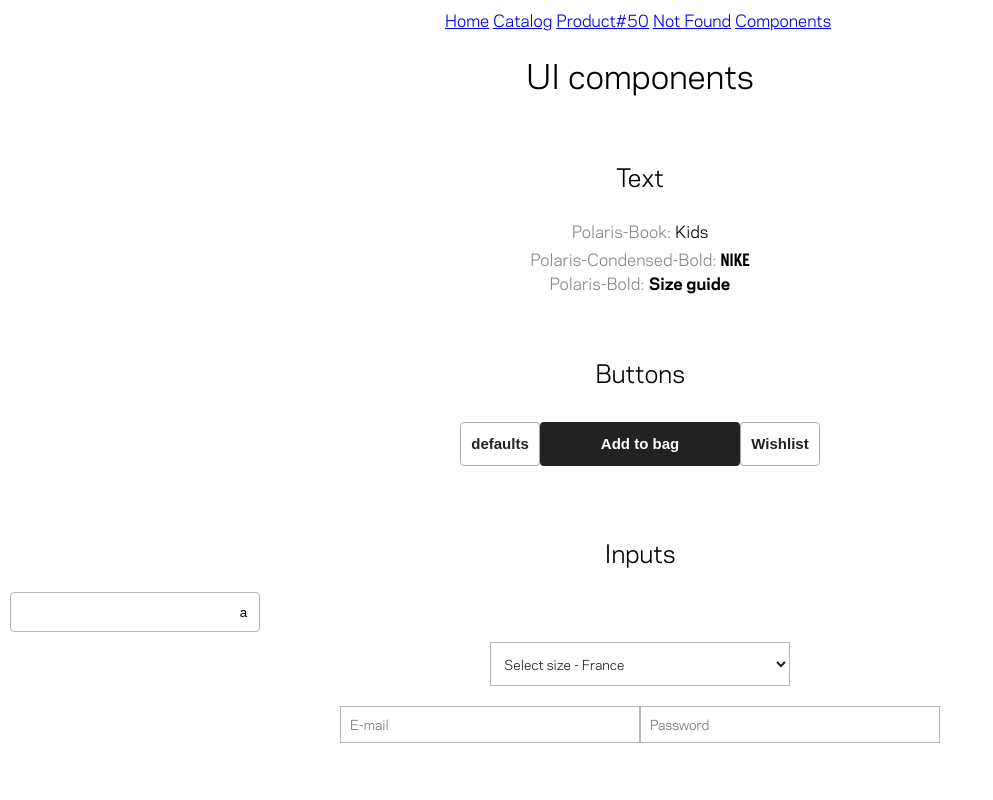
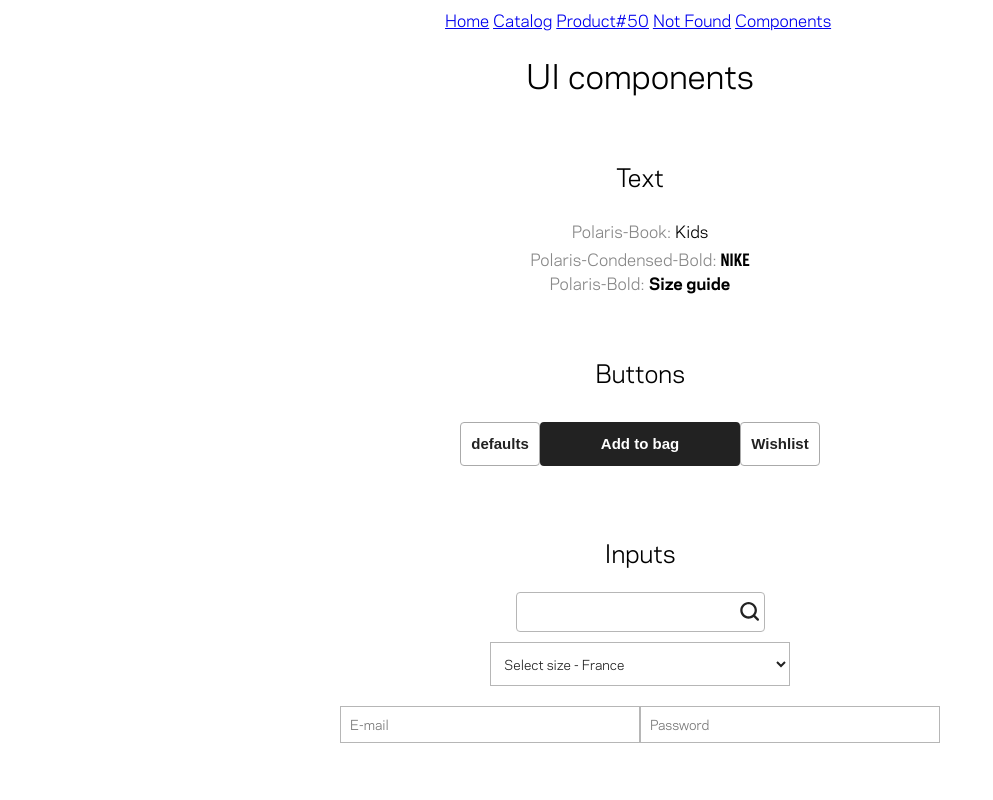
Before and after one commit to lihalmeida/react-farfetch, a React (Create React App) app: page /components in a window 1280 px wide. Shown: the top 800 px of the page, without its empty margins (0-993 px from the left). Built offline with nearby package versions, Linux system fonts and the light colour scheme.

Commit message:
Add proptypes Select component. Add icon to Search component.

```diff
--- a/src/components/Search/Search.jsx
+++ b/src/components/Search/Search.jsx
@@ -1,6 +1,6 @@
 import React from 'react';
 import PropTypes from 'prop-types';
-import classNames from 'classnames';
+import Icon from 'components/Icon/Icon';
 import classes from './Search.module.scss';
 
 export class Search extends React.Component {
@@ -20,7 +20,10 @@ export class Search extends React.Component {
   };
 
   handleKeyUp = (e) => {
-    console.log('key up', e);
+    const ENTER = 13
+    if (e.keyCode === ENTER) {
+      this.props.onSubmit();
+    }
   }
 
   handleSubmit = (e) => {
@@ -30,24 +33,24 @@ export class Search extends React.Component {
 
   render() {
     return (
-      <form className={classes.root}>
+      <div className={classes.root}>
         <input
           className={classes.searchField}
           type="search"
           value={this.props.value}
           placeholder={this.props.placehold}
           onChange={this.props.onChange}
-          onKeyUp={this.props.handleKeyUp}
-          onSubmit={this.props.handleSubmit}
+          onKeyUp={this.handleKeyUp}
+          onSubmit={this.handleSubmit}
         />
-        <button
-          type="button"
+        <div
+          role="button"
           className={classes.searchInput}
           onClick={this.props.onSubmit}
         >
-          <span>a</span>
-        </button>
-      </form>
+          <Icon width={30} height={30} icon="search" />
+        </div>
+      </div>
     );
   }
 }
--- a/src/components/Search/Search.module.scss
+++ b/src/components/Search/Search.module.scss
@@ -1,13 +1,12 @@
 @import '../../styles/variables.scss';
 
 .root {
-  display: flex;
+  display: inline-flex;
   align-items: center;
   justify-content: space-between;
   min-width: 100px;
   max-width: 250px;
   height: 40px;
-  text-align: left;
   background-color: $white;
   padding: 0;
   margin-top: auto;
@@ -30,8 +29,10 @@
 }
 
 .searchInput {
-  height: 40px;
-  width: 40px;
+  display: flex;
+  align-items: center;
+  height: 100%;
+  width: 100%;
   border: none;
   background-color: transparent;
   cursor: pointer;
--- a/src/components/Select/Select.jsx
+++ b/src/components/Select/Select.jsx
@@ -4,14 +4,39 @@ import classNames from 'classnames';
 import classes from './Select.module.scss';
 
 export class Select extends React.Component {
+  static propTypes = {
+    options: PropTypes.arrayOf(PropTypes.shape({
+      disabled: PropTypes.bool,
+      value: PropTypes.string.isRequired,
+      label: PropTypes.string.isRequired
+    })),
+    value: PropTypes.string,
+    onChange: PropTypes.func
+  };
+
+  static defaultProps = {
+    options: [],
+    value: '',
+    onChange: () => {},
+  };
+
   render() {
     return (
       <div>
-        <select className={classes.root}>
-          <option disabled="" value="default">Select size - France</option>
-          <option value="34">34 FR</option>
-          <option value="34">36 FR</option>
-          <option value="34">38 FR</option>
+        <select
+          className={classes.root}
+          value={this.props.value}
+          onChange={this.props.onChange}
+        >
+          {this.props.options.map((opt) => (
+            <option
+              key={ `op_${opt.value}` }
+              disabled={Boolean(opt.disabled)}
+              value={opt.value}
+            >
+              {opt.label}
+            </option>
+          ))}
         </select>
       </div>
     );
--- a/src/containers/Components/Components.jsx
+++ b/src/containers/Components/Components.jsx
@@ -11,7 +11,8 @@ class Components extends Component {
   state = {
     email: '',
     password: '',
-    search: ''
+    search: '',
+    size: '0'
   };
 
   handleEmailChange = (e) => {
@@ -24,14 +25,26 @@ class Components extends Component {
 
   handleSearchChange = (e) => {
     console.log('* search change *');
-    this.setState({ search: e.target.value })
+    this.setState({ search: e.target.value });
   }
 
   handleSearchSubmit = (e) => {
     console.log('Submit');
   }
 
+  handleChoiceSelect = (e) => {
+    console.log('* size change *');
+    this.setState({ size: e.target.value });
+  }
+
   render() {
+    const sizes = [
+      { value: '0',  label: 'Select size - France', disabled: true },
+      { value: '34', label: '34 FR' },
+      { value: '36', label: '36 FR' },
+      { value: '38', label: '38 FR' }
+    ];
+
     return (
       <div className={classes.root}>
         <h1>UI components</h1>
@@ -68,7 +81,11 @@ class Components extends Component {
               onChange={this.handleSearchChange}
               onSubmit={this.handleSearchSubmit}
             />
-            <Select />
+            <Select
+              options={sizes}
+              value={this.state.size}
+              onChange={this.handleChoiceSelect}
+            />
             <Input
               type="email"
               placeholder="E-mail"
```
